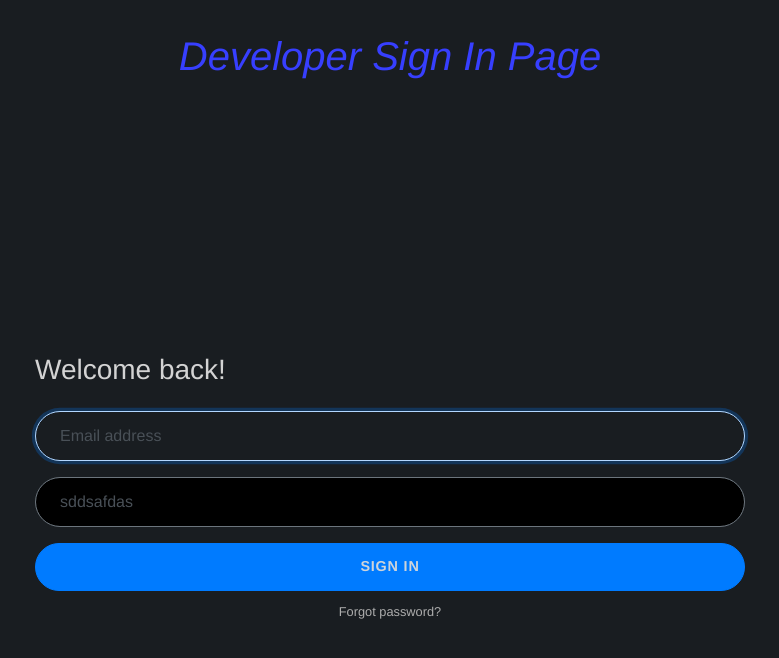
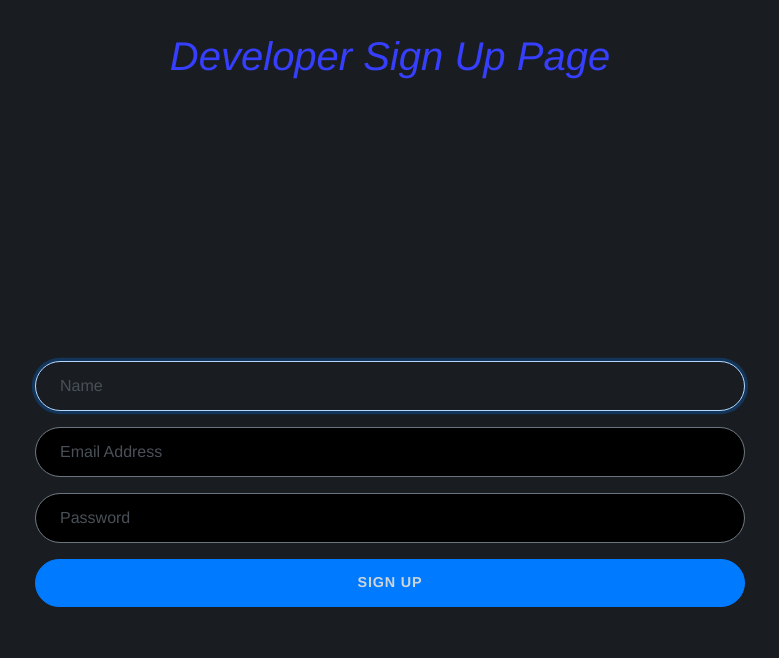
Before and after one commit to SamirIbrahimzade/cs353, a website: page devSignUp.html in a window 1280 px wide. Shown: the whole page, without its empty margins (250-1029 px from the left). Drawn offline with Linux system fonts and the light colour scheme.

Commit message:
dev sign up page updated

```diff
--- a/devSignUp.html
+++ b/devSignUp.html
@@ -18,27 +18,28 @@
   </head>
 
   <body>
-      <h1 class="text-center">Developer Sign In Page</h1>
+    <h1 class="text-center">Developer Sign Up Page</h1>
     <div class="container">
       <div class="login d-flex align-items-center py-5">
         <div class="container">
           <div class="row">
             <div class="col-md-9 col-lg-8 mx-auto">
-          <h3 class="login-heading mb-4">Welcome back!</h3>
               <form>
                 <div class="form-label-group">
-              <input type="email" id="inputEmail" class="form-control" placeholder="Email address" required autofocus>
-              <label for="inputEmail">Email address</label>
+                  <input type="name" id="inputName" class="form-control" placeholder="Email address" required autofocus>
+                  <label for="inputName">Name</label>
                 </div>
-
+                <div class="form-label-group">
+                  <input type="email" id="inputEmail" class="form-control" placeholder="Name" required>
+                  <label for="inputEmail">Email Address</label>
+                </div>
                 <div class="form-label-group">
                   <input type="password" id="inputPassword" class="form-control" placeholder="Password" required>
-              <label for="inputPassword">sddsafdas</label>
+                  <label for="inputPassword">Password</label>
                 </div>
-
-            <button class="btn btn-lg btn-primary btn-block btn-login text-uppercase font-weight-bold mb-2" type="submit">Sign in</button>
-            <div class="text-center">
-              <a class="small" href="forgotPass.html">Forgot password?</a></div>
+                <a href="devHome.html">
+                    <button class="btn btn-lg btn-primary btn-block btn-login text-uppercase font-weight-bold mb-2" type="submit">Sign Up</button>
+                </a>
               </form>
             </div>
           </div>
```
Also changed, not shown: index.html (+3 -0 lines). Lines whose indentation alone changed are shown as unchanged.
